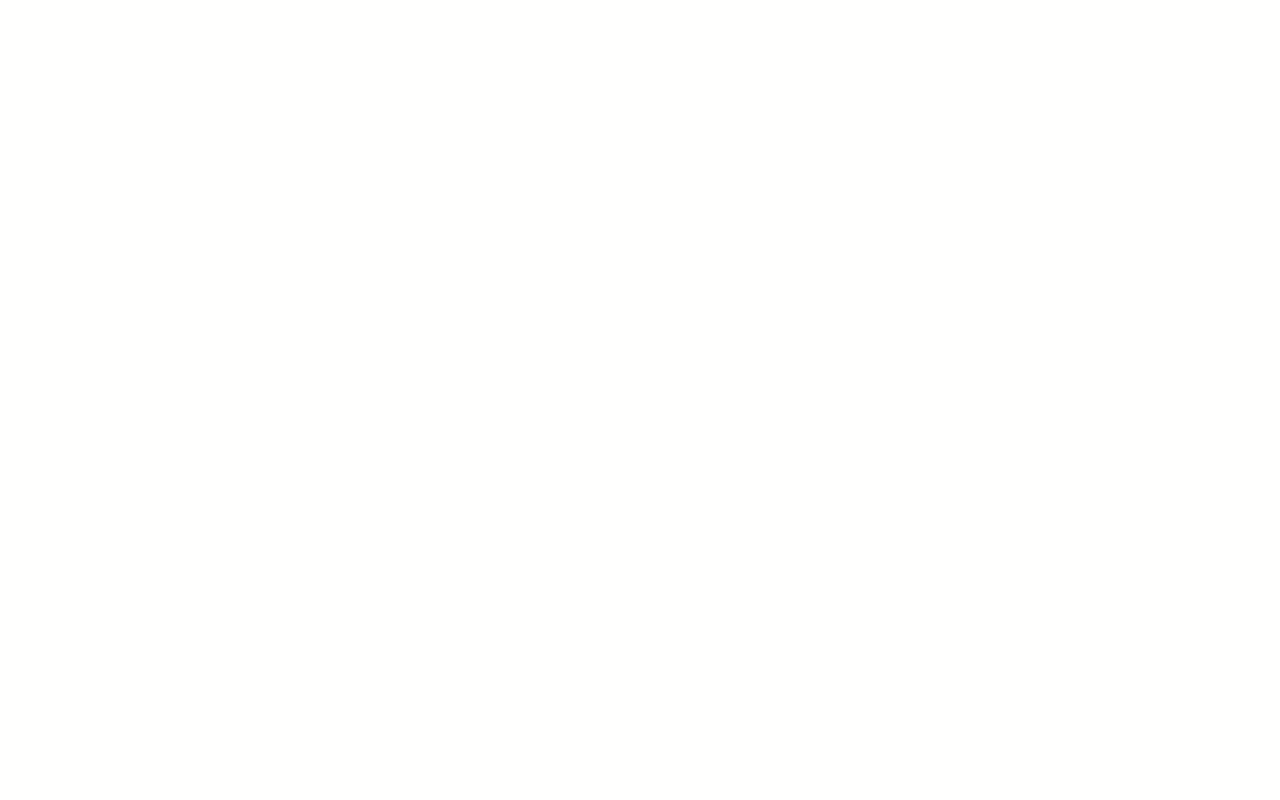
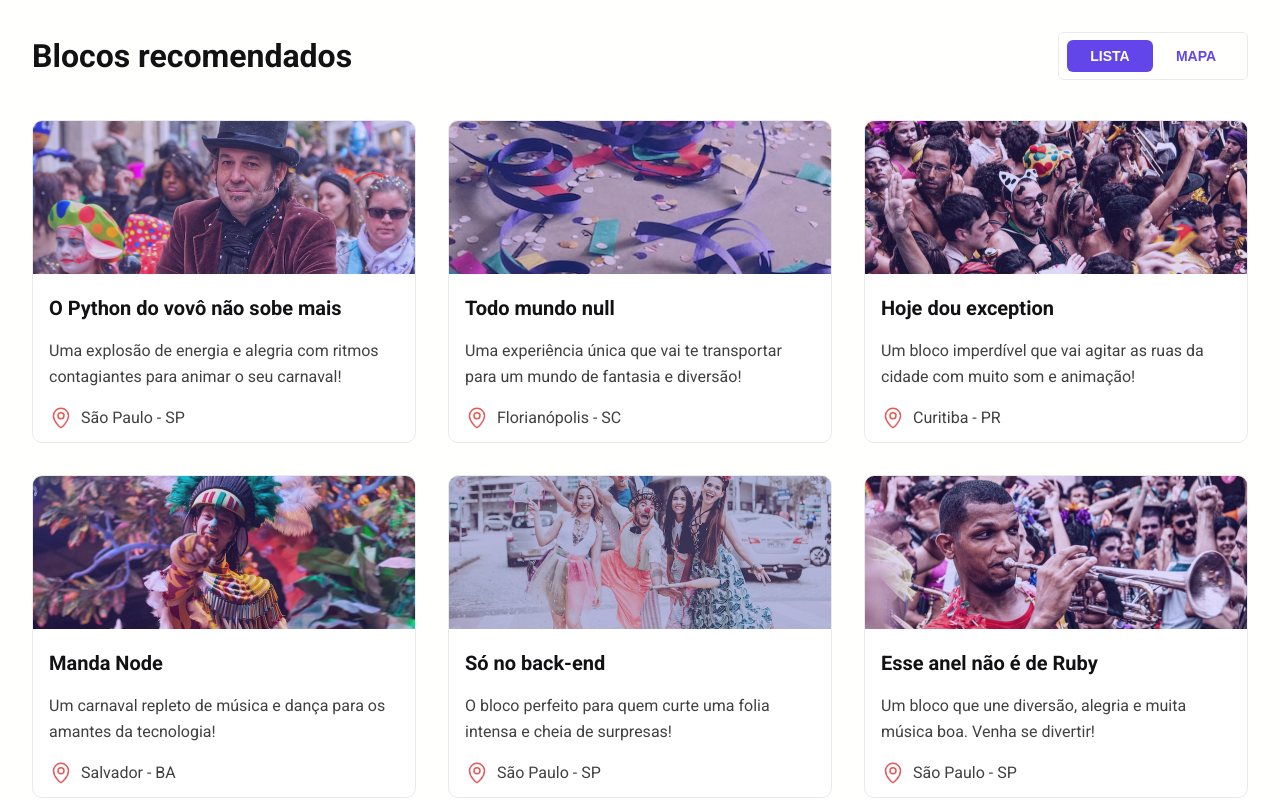
Before and after one commit to BrunoPdSilva/BoraCodar, a React (Vite) app in the folder desafio-07/: page / in a window 1280 px wide. Shown: the part 600-1400 px from the top of the page. Before the commit the page ends 800 px from the top, so only its background shows below. Built offline with nearby package versions, Linux system fonts and the light colour scheme.

Commit message:
:sparkles: Seção de blocos adicionada

```diff
--- a/desafio-07/src/App.tsx
+++ b/desafio-07/src/App.tsx
@@ -1,11 +1,28 @@
 import { Header } from './components/Header';
+import { blocks } from './data/blocksData';
+import { Card } from './components/Card';
 
 function App() {
   return (
     <>
       <Header />
+      <main className="blocos">
+        <div className="section-header">
+          <h2>Blocos recomendados</h2>
+          <div className="buttons">
+            <button>LISTA</button>
+            <button className="secundary">MAPA</button>
+          </div>
+        </div>
+
+        <section className="cards">
+          {blocks.map(block => (
+            <Card key={block.img} block={block} />
+          ))}
+        </section>
+      </main>
     </>
-  )
+  );
 }
 
-export default App
+export default App;
--- /dev/null
+++ b/desafio-07/src/components/Card.tsx
@@ -0,0 +1,23 @@
+import { MapPin } from 'phosphor-react';
+
+interface Props {
+  block: { img: string; title: string; description: string; local: string };
+}
+
+export function Card({ block }: Props) {
+  return (
+    <div className="card">
+      <img src={block.img} alt="Imagem do bloco" />
+
+      <div className="details">
+        <h3>{block.title}</h3>
+        <p>{block.description}</p>
+
+        <div className="local">
+          <MapPin size={24} color="#e45858" />
+          <p>{block.local}</p>
+        </div>
+      </div>
+    </div>
+  );
+}
--- /dev/null
+++ b/desafio-07/src/data/blocksData.ts
@@ -0,0 +1,75 @@
+import img01 from '../assets/img-01.png';
+import img02 from '../assets/img-02.png';
+import img03 from '../assets/img-03.png';
+import img04 from '../assets/img-04.png';
+import img05 from '../assets/img-05.png';
+import img06 from '../assets/img-06.png';
+import img07 from '../assets/img-07.png';
+import img08 from '../assets/img-08.png';
+import img09 from '../assets/img-09.png';
+
+export const blocks = [
+  {
+    img: img01,
+    title: 'O Python do vovô não sobe mais',
+    description:
+      'Uma explosão de energia e alegria com ritmos contagiantes para animar o seu carnaval!',
+    local: 'São Paulo - SP',
+  },
+  {
+    img: img02,
+    title: 'Todo mundo null',
+    description:
+      'Uma experiência única que vai te transportar para um mundo de fantasia e diversão!',
+    local: 'Florianópolis - SC',
+  },
+  {
+    img: img03,
+    title: 'Hoje dou exception',
+    description:
+      'Um bloco imperdível que vai agitar as ruas da cidade com muito som e animação!',
+    local: 'Curitiba - PR',
+  },
+  {
+    img: img04,
+    title: 'Manda Node',
+    description:
+      'Um carnaval repleto de música e dança para os amantes da tecnologia!',
+    local: 'Salvador - BA',
+  },
+  {
+    img: img05,
+    title: 'Só no back-end',
+    description:
+      'O bloco perfeito para quem curte uma folia intensa e cheia de surpresas!',
+    local: 'São Paulo - SP',
+  },
+  {
+    img: img06,
+    title: 'Esse anel não é de Ruby',
+    description:
+      'Um bloco que une diversão, alegria e muita música boa. Venha se divertir!',
+    local: 'São Paulo - SP',
+  },
+  {
+    img: img07,
+    title: 'Pimenta no C# dos outros é refresco',
+    description:
+      'Prepare-se para uma explosão de cores, ritmos e emoções. Esse bloco vai agitar o seu carnaval!',
+    local: 'Rio de Janeiro - RJ',
+  },
+  {
+    img: img08,
+    title: 'EnCACHE aqui',
+    description:
+      'Um bloco que vai te envolver em uma atmosfera mágica e vibrante!',
+    local: 'Porto Alegre - RS',
+  },
+  {
+    img: img09,
+    title: 'Não valho nada mas JAVA li',
+    description:
+      'Uma celebração épica com muita animação e descontração!',
+    local: 'São Paulo - SP',
+  },
+];
--- /dev/null
+++ b/desafio-07/src/sass/_blocos.scss
@@ -0,0 +1,92 @@
+@import '_variables';
+
+.blocos {
+  max-width: 121.6rem;
+  width: 100%;
+  padding-block: 10rem;
+
+  margin-inline: auto;
+
+  .section-header {
+    display: flex;
+    justify-content: space-between;
+    align-items: center;
+
+    margin-bottom: 4rem;
+
+    .buttons {
+      width: 19rem;
+      height: 4.8rem;
+
+      padding: 0.8rem;
+
+      display: flex;
+      justify-content: center;
+      align-items: center;
+
+      border: 0.1rem solid $stroke;
+      border-radius: 0.6rem;
+
+      button {
+        width: 8.6rem;
+        height: 3.2rem;
+
+        background: $primary;
+        border-radius: 0.6rem;
+        border: 0;
+        color: $white;
+        transition: 0.2s ease-in-out;
+
+        &:hover {
+          background: #583fd3;
+        }
+
+        &.secundary {
+          background: 0;
+          color: $primary;
+
+          &:hover {
+            filter: brightness(0.9);
+          }
+        }
+      }
+    }
+  }
+
+  .cards {
+    display: grid;
+    grid-template-columns: repeat(3, 1fr);
+    grid-template-rows: repeat(3, 32.3rem);
+    gap: 3.2rem;
+
+    .card {
+      width: 100%;
+      height: 100%;
+
+      background: $white;
+      border-radius: 1rem;
+      border: .1rem solid $stroke;
+      overflow: hidden;
+
+      img {
+        width: 100%;
+        height: 15.3rem;
+        object-fit: cover;
+      }
+
+      .details {
+        padding: 1.6rem;
+
+        display: flex;
+        flex-direction: column;
+        gap: 1.6rem;
+      }
+
+      .local {
+        display: flex;
+        align-items: center;
+        gap: .8rem;
+      }
+    }
+  }
+}
--- a/desafio-07/src/sass/_header.scss
+++ b/desafio-07/src/sass/_header.scss
@@ -51,7 +51,7 @@ header {
     }
 
     form {
-      width: 99.3rem;
+      width: 100%;
       padding: 4rem;
 
       display: flex;
--- a/desafio-07/src/sass/main.scss
+++ b/desafio-07/src/sass/main.scss
@@ -1,4 +1,5 @@
 @use '_header';
+@use '_blocos';
 @import '_variables';
 
 :root {
```
